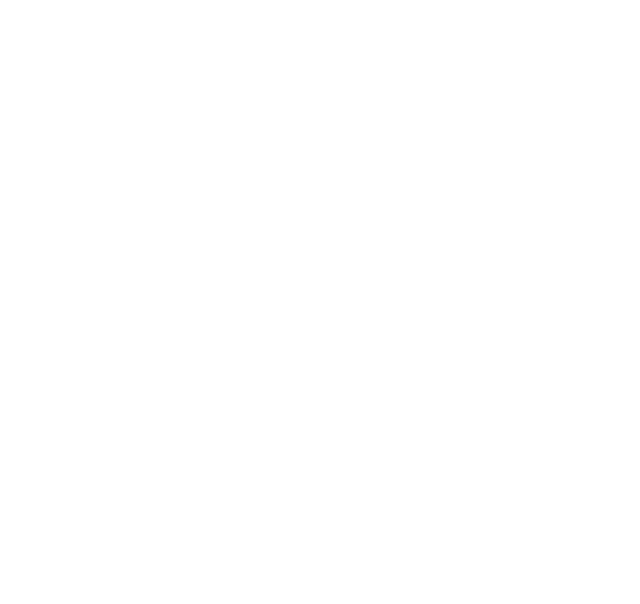
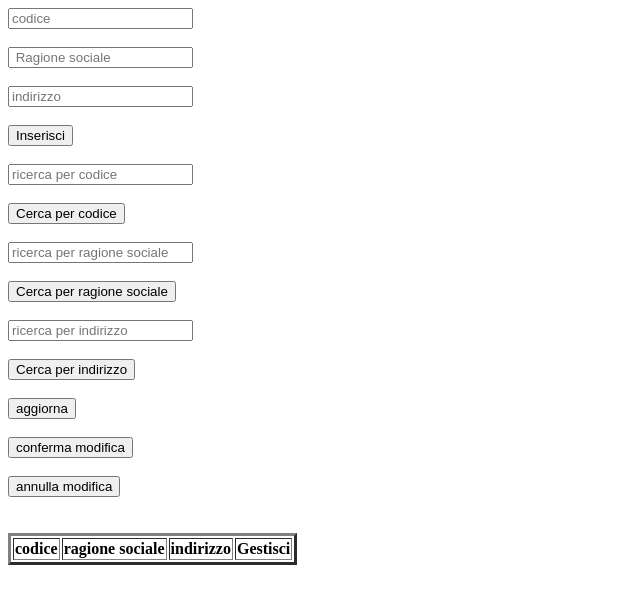
Before and after one commit to bloodkill23/archivio-di-clienti, an Angular app in the folder archivio clienti client/archivio-clienti/: page / in a window 1280 px wide. Shown: the top 604 px of the page, without its empty margins (0-640 px from the left). Built offline with nearby package versions, Linux system fonts and the light colour scheme.

Commit message:
creazione template HTML, classe cliente.ts e dichiarazione delle proprieta nell'app component ts
HTML: da rivedere e perfezionare

```diff
--- a/archivio clienti client/archivio-clienti/src/app/app.component.html
+++ b/archivio clienti client/archivio-clienti/src/app/app.component.html
@@ -0,0 +1,46 @@
+<input type="text" [(ngModel)]="cliente.codice" placeholder="codice">
+<br> <br>
+<input type="text" [(ngModel)]="cliente.ragioneSociale" placeholder=" Ragione sociale">
+<br> <br>
+<input type="text" [(ngModel)]="cliente.indirizzo" placeholder="indirizzo">
+<br> <br>
+<button (click)="inserisci()">Inserisci</button>
+<br> <br>
+<input type="text" [(ngModel)]="search" placeholder="ricerca per codice">
+<br><br>
+<button (click)="ricerca()">Cerca per codice</button>
+<br><br>
+<input type="text" [(ngModel)]="search" placeholder="ricerca per ragione sociale">
+<br><br>
+<button (click)="ricercaCodice()">Cerca per ragione sociale</button>
+<br><br>
+<input type="text" [(ngModel)]="search" placeholder="ricerca per indirizzo">
+<br><br>
+<button (click)="ricercaRagioneSociale()">Cerca per indirizzo </button>
+<br><br>
+<button (click)="aggiorna()">aggiorna</button>
+<br><br>
+<button (click)="confermaModifica()">conferma modifica</button>
+<br><br>
+<button (click)="annulla()">annulla modifica</button>
+<br><br>
+<br>
+<table border=3px;>
+    <tr>
+        <th>codice</th>
+        <th>ragione sociale</th>
+        <th>indirizzo</th>
+        <th>Gestisci</th>
+    </tr>
+    <tr *ngFor="let a of  vettoreClienti">
+        <td>{{a.codice}}</td>
+        <td>{{a.ragioneSociale}}</td>
+        <td>{{a.indirizzo}}</td>
+        <td>
+            <button (click)="cancellazione(a)">elimina</button>
+        </td>
+        <td>
+            <button (click)="seleziona()">seleziona</button>
+        </td>
+    </tr>
+</table>
--- a/archivio clienti client/archivio-clienti/src/app/app.component.ts
+++ b/archivio clienti client/archivio-clienti/src/app/app.component.ts
@@ -1,4 +1,6 @@
+import { HttpClient } from '@angular/common/http';
 import { Component } from '@angular/core';
+import { Cliente } from './cliente';
 
 @Component({
   selector: 'app-root',
@@ -6,5 +8,32 @@
   styleUrls: ['./app.component.css']
 })
 export class AppComponent {
-  title = 'archivio-clienti';
+  cliente = new Cliente();
+  vettoreClienti: [] = [];
+  search="";
+  constructor(private http: HttpClient) { }
+
+  inserisci() { }
+
+  ricerca(){}
+
+  ricercaCodice(){}
+
+  ricercaRagioneSociale(){}
+
+  ricercaIndirizzo(){}
+
+  aggiorna(){}
+
+  confermaModifica(){}
+
+  annulla(){}
+
+  cancellazione(){}
+
+  seleziona(){}
+
+
+
+
 }
--- /dev/null
+++ b/archivio clienti client/archivio-clienti/src/app/cliente.ts
@@ -0,0 +1,6 @@
+export class Cliente {
+    codice = "";
+    ragioneSociale = "";
+    indirizzo = "";
+
+}
```
